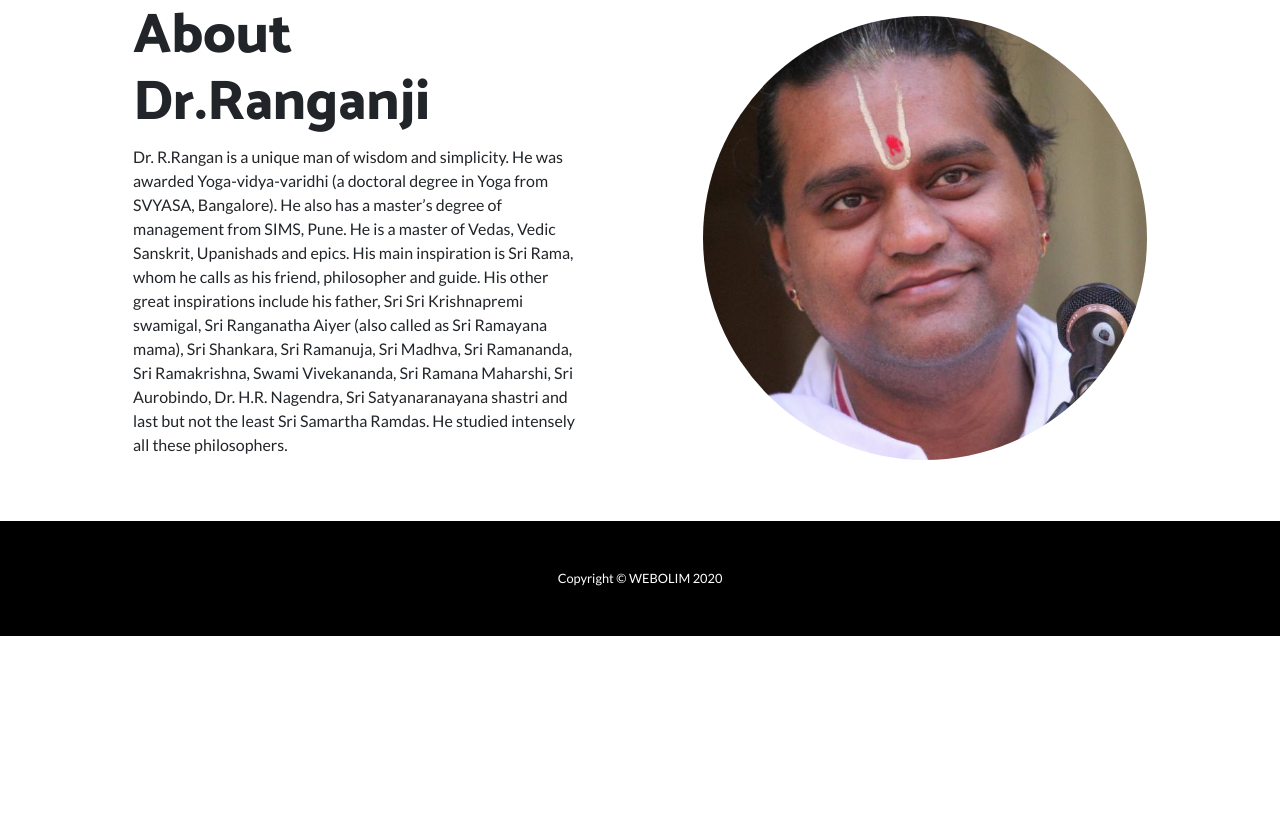
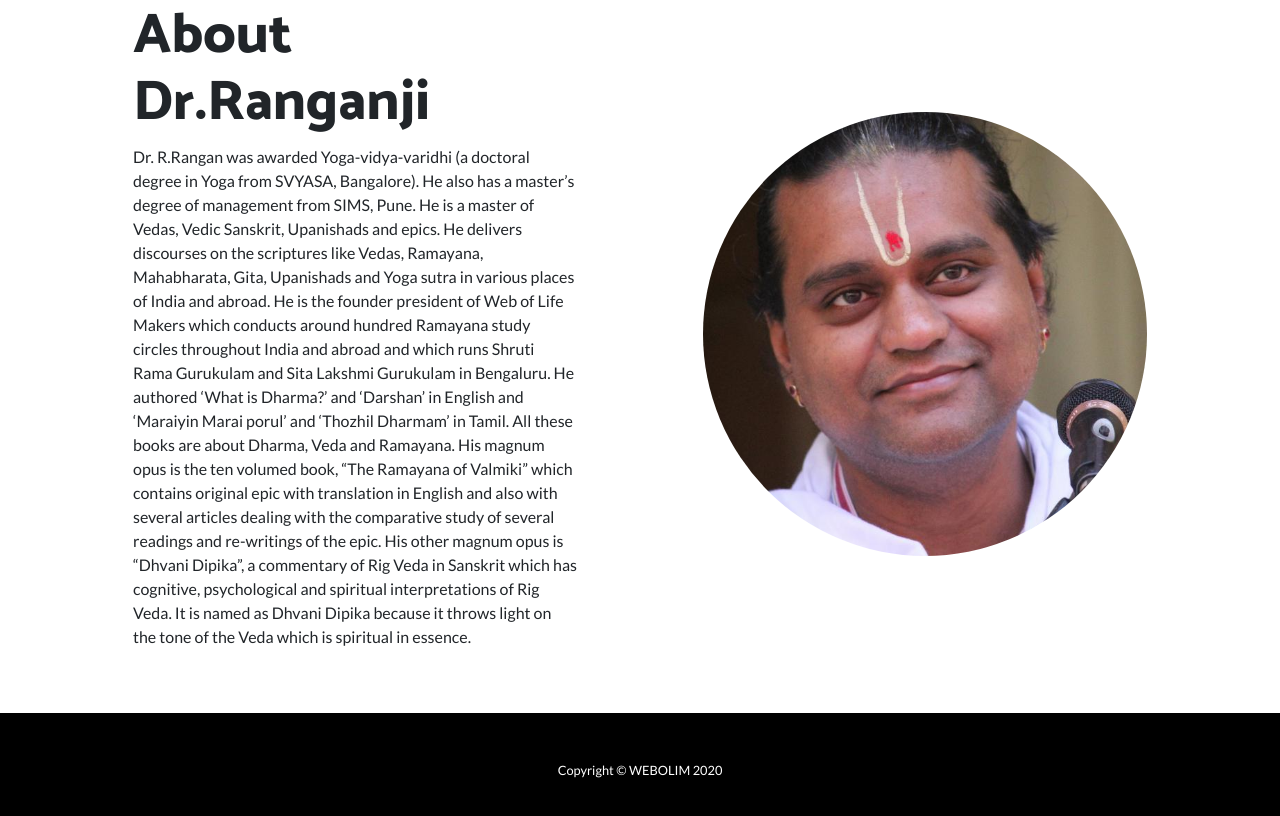
Before and after one commit to ashruth2357/dhvanidipika.github.io, a website: page index.html in a window 1280 px wide. Shown: the part 1486-2302 px from the top of the page. Before the commit the page ends 2122 px from the top, so only its background shows below. Drawn offline with Linux system fonts and the light colour scheme.

Commit message:
Changed the description of Anna at the bottom.

```diff
--- a/index.html
+++ b/index.html
@@ -178,15 +178,20 @@
           <div class="col-lg-6 order-lg-1">
             <div class="p-5">
               <h2 class="display-4">About Dr.Ranganji</h2>
-              <p>Dr. R.Rangan is a unique man of wisdom and simplicity.
-                 He was awarded Yoga-vidya-varidhi (a doctoral degree in Yoga from SVYASA, Bangalore).
-                He also has a master’s degree of management from SIMS, Pune.
-                He is a master of Vedas, Vedic Sanskrit, Upanishads and epics.
-               His main inspiration is Sri Rama, whom he calls as his friend, philosopher and guide.
-              His other great inspirations include his father, Sri Sri Krishnapremi swamigal, Sri Ranganatha Aiyer
-              (also called as Sri Ramayana mama), Sri Shankara, Sri Ramanuja, Sri Madhva, Sri Ramananda, Sri Ramakrishna,
-             Swami Vivekananda, Sri Ramana Maharshi, Sri Aurobindo, Dr. H.R. Nagendra, Sri Satyanaranayana shastri and
-              last but not the least Sri Samartha Ramdas. He studied intensely all these philosophers.</p>
+              <p>Dr. R.Rangan was awarded Yoga-vidya-varidhi (a doctoral degree in Yoga from SVYASA, Bangalore).
+                 He also has a master’s degree of management from SIMS, Pune. He is a master of Vedas, Vedic Sanskrit,
+                  Upanishads and epics. He delivers discourses on the scriptures like Vedas, Ramayana, Mahabharata,
+                   Gita, Upanishads and Yoga sutra in various places of India and abroad.
+                    He is the founder president of Web of Life Makers which conducts around hundred Ramayana study circles
+                     throughout India and abroad and which runs Shruti Rama Gurukulam and Sita Lakshmi Gurukulam
+                      in Bengaluru. He authored ‘What is Dharma?’ and ‘Darshan’ in English and ‘Maraiyin Marai porul’ and
+                       ‘Thozhil Dharmam’ in Tamil.  All these books are about Dharma, Veda and Ramayana. His magnum opus is
+                        the ten volumed book, “The Ramayana of Valmiki” which contains original epic with translation
+                         in English and also with several articles dealing with the comparative study of several readings
+                          and re-writings of the epic. His other magnum opus is “Dhvani Dipika”, a commentary of Rig Veda
+                           in Sanskrit which has cognitive, psychological and spiritual interpretations of Rig Veda.
+                            It is named as Dhvani Dipika because it throws light on the tone of the Veda which is spiritual
+                             in essence. </p>
             </div>
           </div>
         </div>
```
